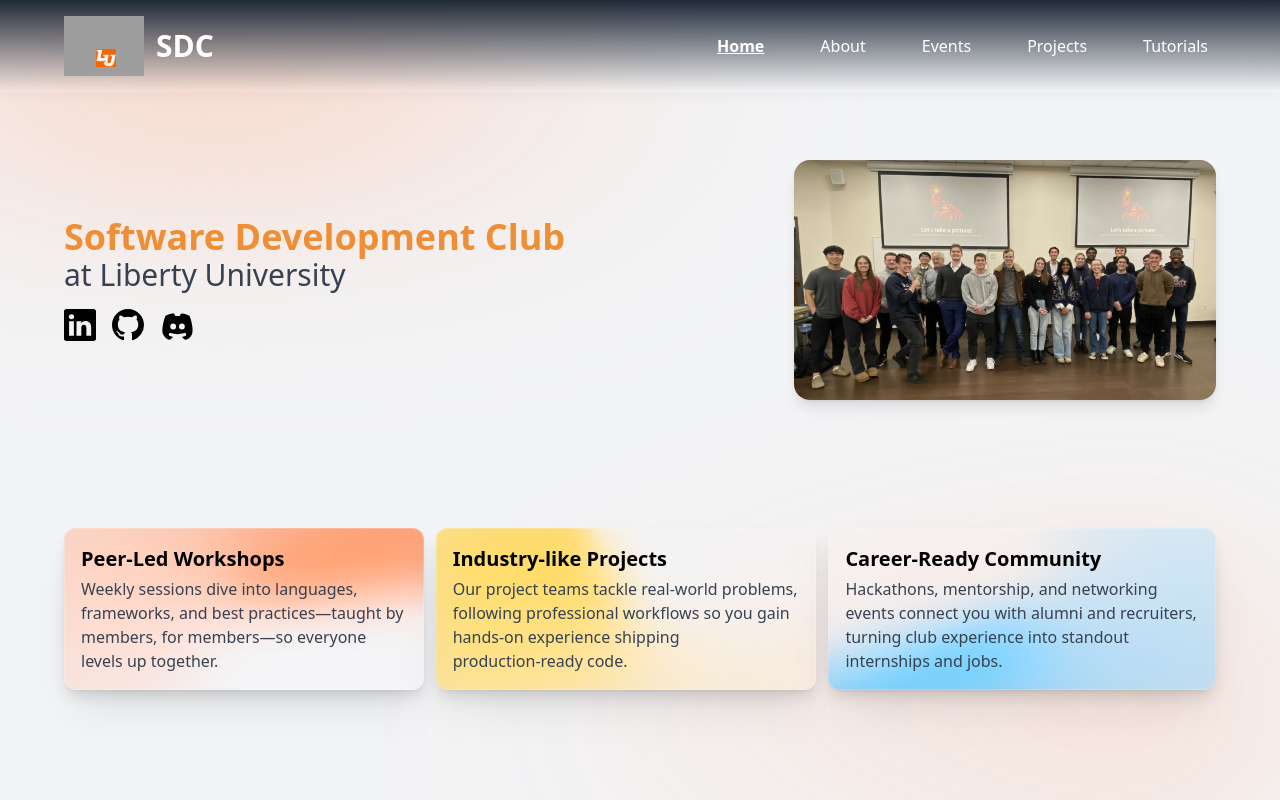
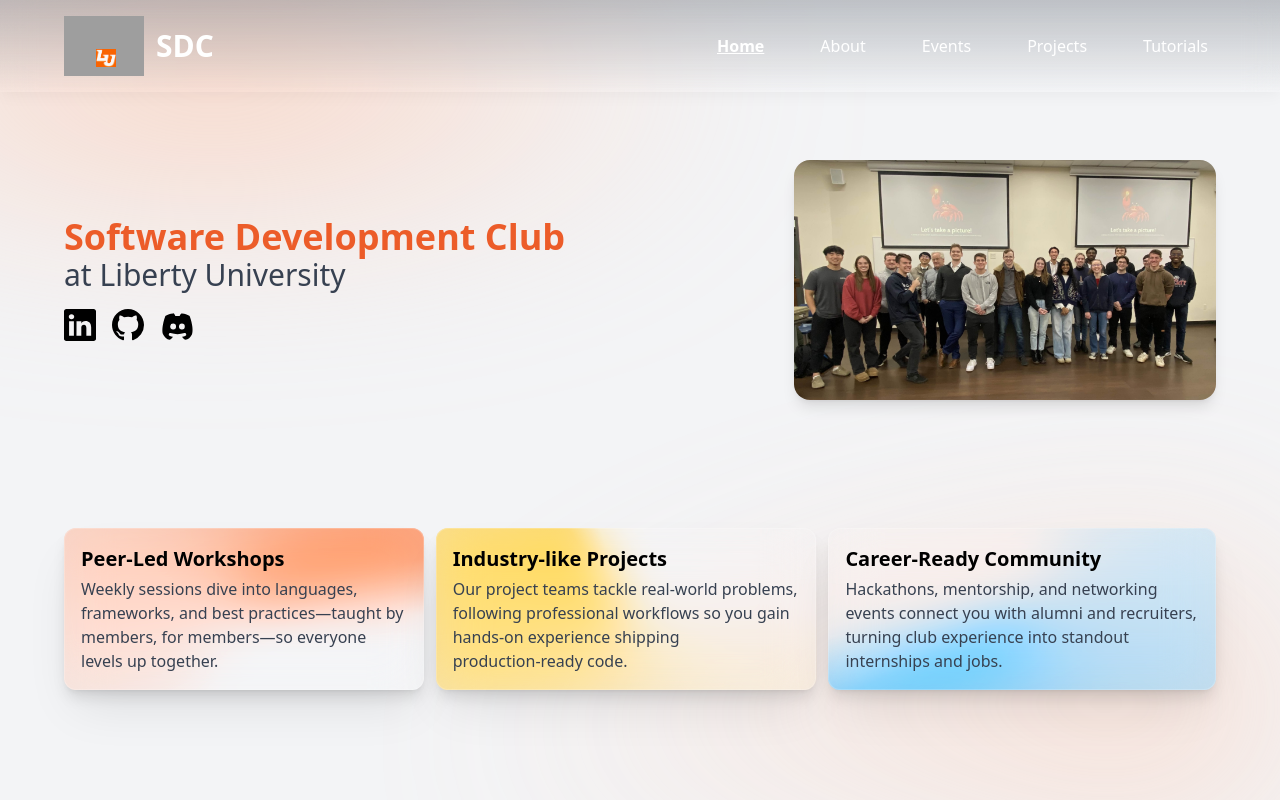
Before and after one commit to lusdc/website, a React (Vite) app: page / in a window 1280 px wide. Shown: the top 800 px of the page. Built offline with nearby package versions, Linux system fonts and the light colour scheme; grey boxes are pictures that could not be loaded.

Commit message:
Update glass navigation background and adjust text color in Home component

```diff
--- a/src/App.css
+++ b/src/App.css
@@ -70,7 +70,7 @@ body {
 .glass-nav {
   position: fixed;
   min-height: 80px;
-  background: linear-gradient(to bottom, var(--background-color) 0%, transparent);
+  background: linear-gradient(to bottom, color-mix(in srgb, var(--background-color) 25%, transparent 25%) 0%, transparent);
   backdrop-filter: blur(16px);
   -webkit-backdrop-filter: blur(16px);
   top: 0;
--- a/src/App.jsx
+++ b/src/App.jsx
@@ -62,7 +62,7 @@ function App() {
                 </h1>
               </div>
             </Link>
-            <nav className="flex text-white -space-x-2 sm:space-x-4 md:space-x-6 lg:space-x-10">
+            <nav className="flex -space-x-2 text-white sm:space-x-4 md:space-x-6 lg:space-x-10">
               <Link
                 to="/"
                 className={`text-xs sm:text-sm md:text-base px-2 py-1 rounded transition-all hover:scale-110 ${
--- a/src/pages/Home.jsx
+++ b/src/pages/Home.jsx
@@ -16,7 +16,7 @@ function Home({ setActiveLinkCallback }) {
       {/* Page content */}
       <div className="z-10 flex items-center justify-between w-full mb-16 space-x-4">
         <div className="">
-          <h2 className="text-3xl font-bold text-custom-light-orange xl:text-4xl dark:text-custom-light-orange">
+          <h2 className="text-3xl font-bold text-custom-dark-orange xl:text-4xl dark:text-custom-light-orange">
             Software Development Club
           </h2>
           <h3 className="text-2xl font-thin text-gray-700 dark:text-gray-400 xl:text-3xl">
```
